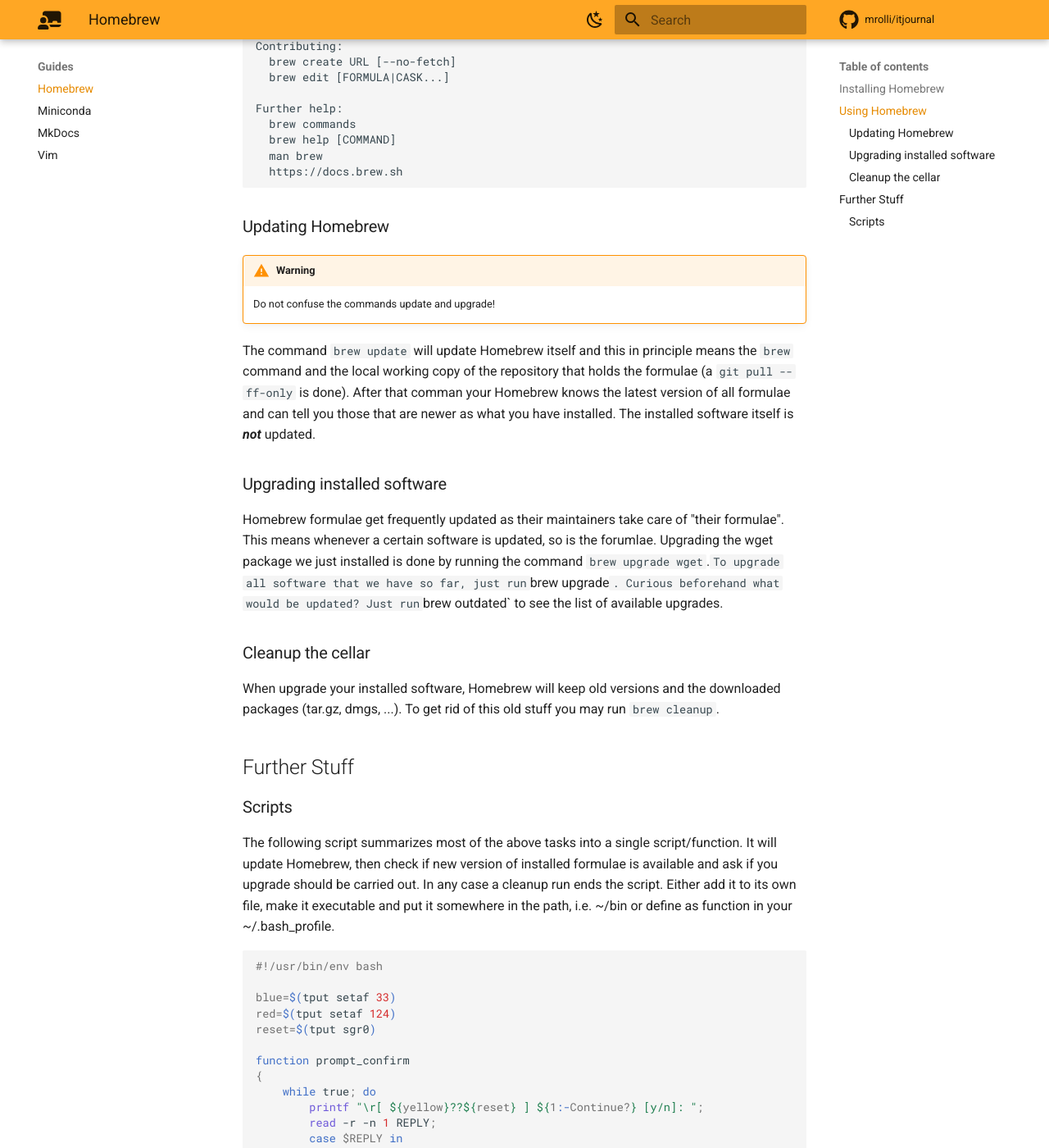
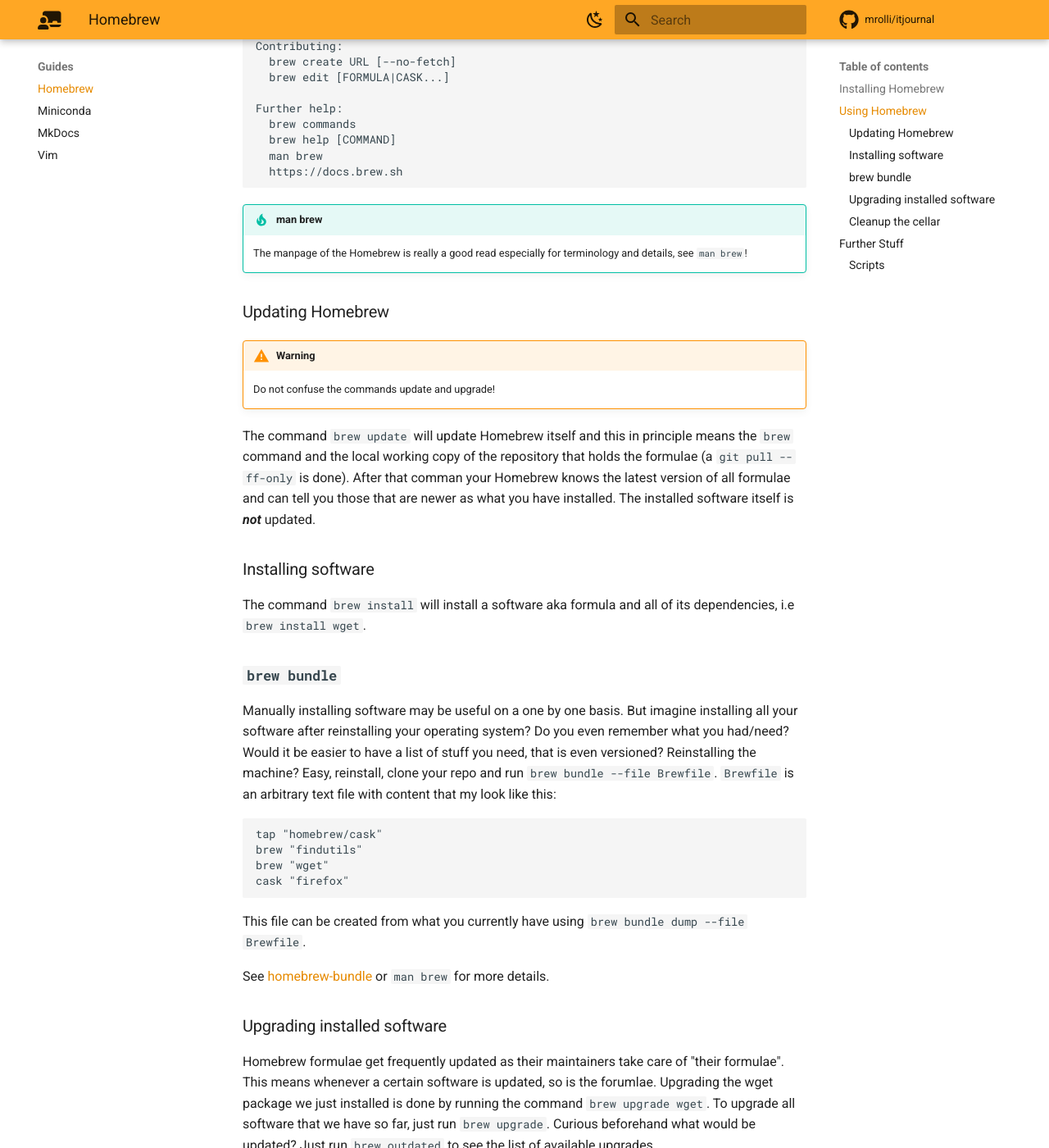
Before and after one commit to mrolli/myitjournal, an MkDocs documentation site: the page built from docs/guides/homebrew.md, in a window 1280 px wide and 1400 px high, scrolled down 1081 px. Shown: the whole window at 82% size. Built offline with MkDocs 1.6.1 and Material for MkDocs 9.7.7, drawn with Linux system fonts in a browser that asks for light colours; comment, search, counter and statistics services are not loaded.

Commit message:
Add brew bundle

````diff
--- a/docs/guides/homebrew.md
+++ b/docs/guides/homebrew.md
@@ -56,6 +56,9 @@
       man brew
       https://docs.brew.sh
 
+!!! tip "man brew"
+    The manpage of the Homebrew is really a good read especially for terminology and details, see `man brew`!
+
 ### Updating Homebrew
 
 !!! warning
@@ -66,11 +69,33 @@
 After that comman your Homebrew knows the latest version of all formulae and can tell you those that
 are newer as what you have installed. The installed software itself is ***not*** updated.
 
+### Installing software
+
+The command `brew install` will install a software aka formula and all of its dependencies, i.e `brew install wget`.
+
+### **`brew bundle`**
+
+Manually installing software may be useful on a one by one basis. But imagine installing all your software
+after reinstalling your operating system? Do you even remember what you had/need? Would it be easier to have
+a list of stuff you need, that is even versioned? Reinstalling the machine? Easy, reinstall, clone your repo
+and run `brew bundle --file Brewfile`. `Brewfile` is an arbitrary text file with content that my look like this:
+
+```
+tap "homebrew/cask"
+brew "findutils"
+brew "wget"
+cask "firefox"
+```
+
+This file can be created from what you currently have using `brew bundle dump --file Brewfile`.
+
+See [homebrew-bundle] or `man brew` for more details.
+
 ### Upgrading installed software
 
 Homebrew formulae get frequently updated as their maintainers take care of "their formulae". This
 means whenever a certain software is updated, so is the forumlae. Upgrading the wget package we just
-installed is done by running the command `brew upgrade wget`.` To upgrade all software that we have
+installed is done by running the command `brew upgrade wget`. To upgrade all software that we have
 so far, just run `brew upgrade`. Curious beforehand what would be updated? Just run `brew outdated` to
 see the list of available upgrades.
 
@@ -131,3 +156,7 @@
 echo "[ ${blue}..${reset} ] Running brew doctor";
 brew doctor
 ```
+
+[homebrew-bundle]: https://github.com/Homebrew/homebrew-bundle
+[homebrew-cask]: https://github.com/Homebrew/homebrew-cask
+[homebrew-services]: https://github.com/Homebrew/homebrew-services
````
